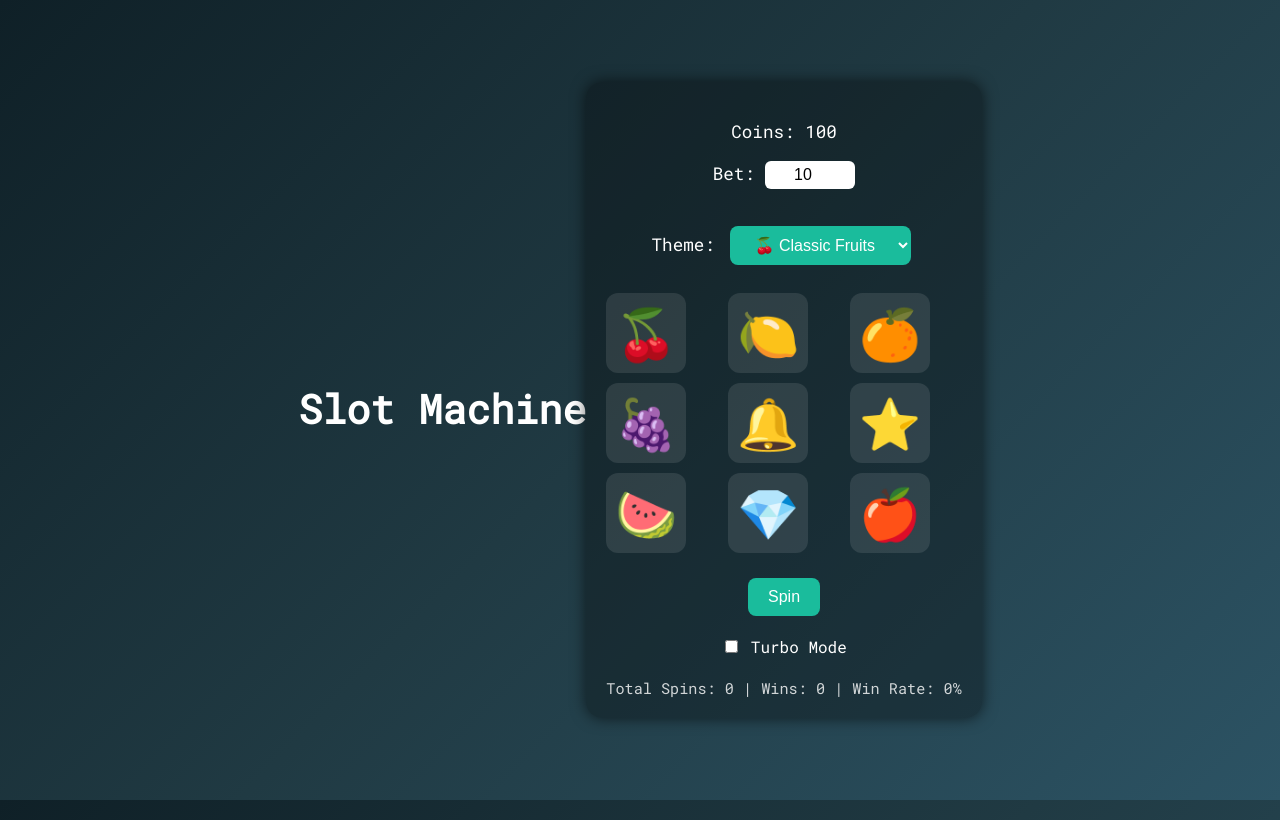
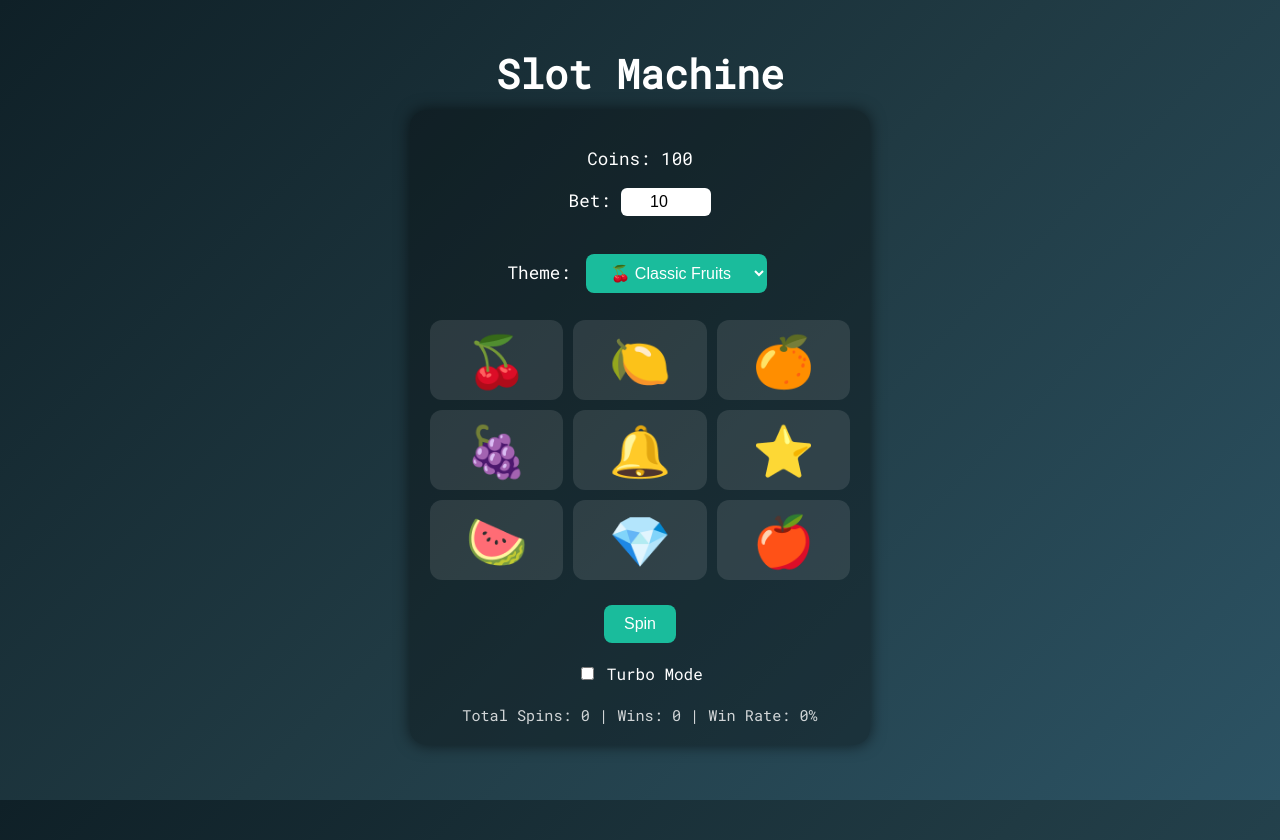
Before and after one commit to ricgithubacc/ricgithubacc.github.io, a plain HTML site: page slots/index.html in a window 1280 px wide. Drawn offline with Linux system fonts and the light colour scheme.

Commit message:
centered again

```diff
--- a/slots/index.html
+++ b/slots/index.html
@@ -16,7 +16,6 @@
     html, body {
   height: 100%;
   margin: 0;
-  display: flex;
   justify-content: center;
   align-items: center;
 }
@@ -47,7 +46,6 @@
 
     .slot {
       font-size: 50px;
-      width: 80px;
       height: 80px;
       display: flex;
       align-items: center;
```
